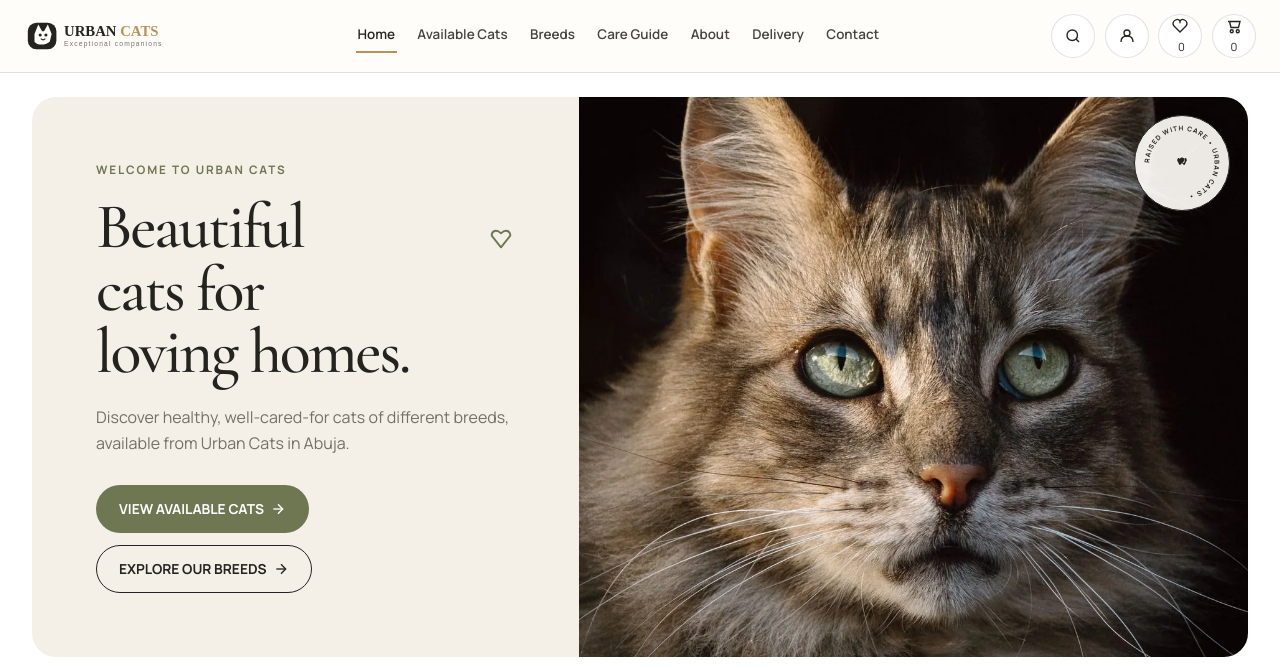
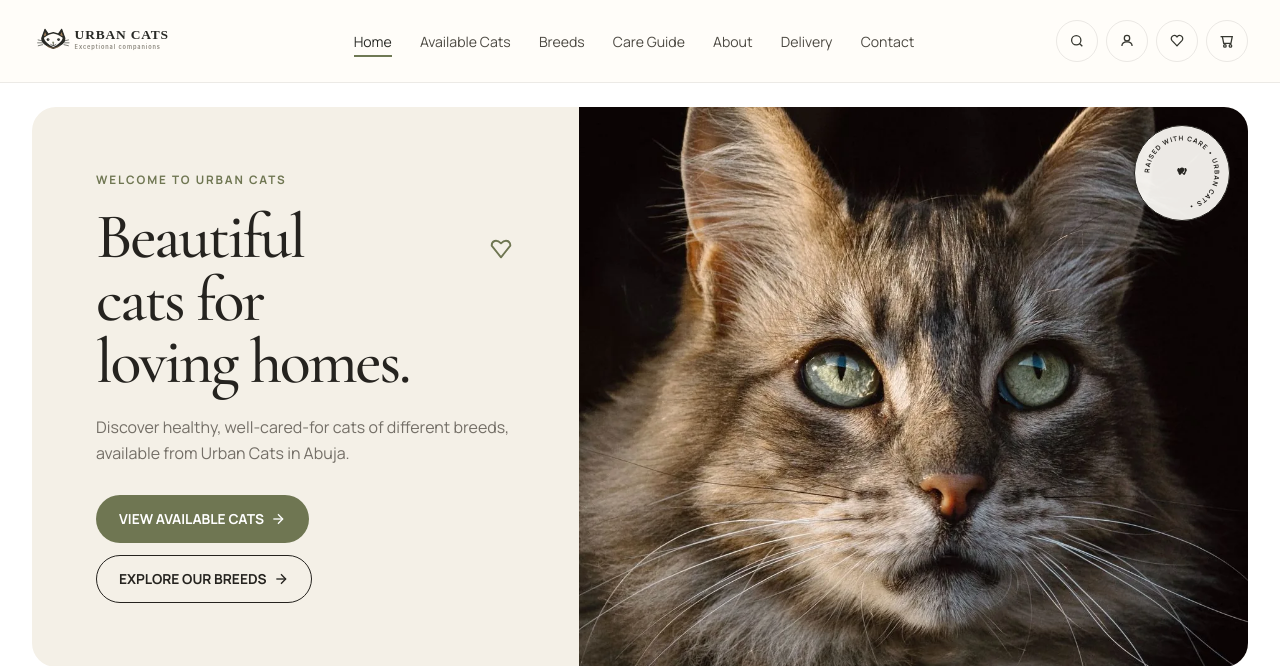
Before and after one commit to moh2346/urbancat, a PHP site: page /urbancat/index.php in a window 1280 px wide. Shown: the top 666 px of the page. Run offline with PHP 8.4, Linux system fonts and the light colour scheme; data comes from the database, SQL or seed files in the repository; data that the repository does not hold is empty; some libraries are stand-ins or nearby versions.

Commit message:
feat: premium header + original pictorial logo - warm-white sticky, centred nav, olive underline, mobile panel

```diff
--- a/assets/css/style.css
+++ b/assets/css/style.css
@@ -19,24 +19,311 @@ a{color:inherit; text-decoration:none}
 .sr-only{position:absolute; width:1px; height:1px; overflow:hidden; clip:rect(0 0 0 0)}
 /* announcement */
 .announcement{background:var(--color-charcoal); color:var(--color-surface); font-size:.78rem; text-align:center; padding:.4rem var(--pad)}
-/* header white */
-.site-header{position:sticky; top:0; z-index:40; background:var(--color-surface); border-bottom:1px solid var(--color-border); transition:box-shadow .2s}
-.site-header.is-scrolled{box-shadow:0 4px 16px rgba(37,35,31,.06)}
-.header__inner{display:flex; align-items:center; justify-content:space-between; gap:1rem; min-height:var(--header-h); max-width:var(--max); margin-inline:auto; padding-inline:var(--pad)}
-.brand{flex-shrink:0}
-.brand__logo{height:38px; width:auto}
-.nav{display:flex; gap:1.2rem; align-items:center; justify-content:center; flex:1; font-size:.84rem; font-weight:600}
-.nav__link{padding:.35rem .1rem; border-bottom:2px solid transparent; color:var(--color-charcoal); opacity:.85}
-.nav__link:hover,.nav__link.is-active{opacity:1; border-color:var(--color-gold)}
-.header__utils{display:flex; gap:.6rem; align-items:center}
-.icon-btn{width:44px; height:44px; border-radius:50%; border:1px solid var(--color-border); background:#fff; display:grid; place-items:center; cursor:pointer}
-.icon-btn svg{width:18px; height:18px; stroke:var(--color-charcoal)}
-.burger{display:none; width:44px; height:44px; border:1px solid var(--color-border); background:#fff; border-radius:10px; flex-direction:column; justify-content:center; align-items:center; gap:4px; cursor:pointer}
-.burger span{width:18px; height:2px; background:var(--color-charcoal); display:block}
-.mobile-nav{position:fixed; inset:var(--header-h) 0 0 0; background:var(--color-surface); padding:1rem var(--pad); transform:translateX(100%); transition:transform .25s; z-index:39; overflow:auto}
-.mobile-nav.is-open{transform:translateX(0)}
-.mobile-nav a{display:block; padding:.7rem 0; border-bottom:1px solid var(--color-border); font-weight:600}
-@media(max-width:1024px){.nav{display:none}.burger{display:flex} .header__utils .hide-mobile{display:none}}
+/* header - premium warm-white */
+.uc-header {
+    position: sticky;
+    top: 0;
+    z-index: 1000;
+    width: 100%;
+    background: rgba(255, 253, 249, 0.96);
+    border-bottom: 1px solid rgba(48, 45, 38, 0.09);
+    backdrop-filter: blur(14px);
+    -webkit-backdrop-filter: blur(14px);
+    transition:
+        background-color 180ms ease,
+        box-shadow 180ms ease;
+}
+
+.uc-header.is-scrolled {
+    background: rgba(255, 253, 249, 0.985);
+    box-shadow: 0 8px 30px rgba(45, 40, 32, 0.07);
+}
+
+.uc-header__container {
+    width: min(calc(100% - 64px), 1280px);
+    min-height: 82px;
+    margin-inline: auto;
+    display: grid;
+    grid-template-columns: minmax(180px, auto) 1fr auto;
+    align-items: center;
+    gap: 34px;
+}
+
+.uc-header__brand {
+    display: inline-flex;
+    align-items: center;
+    width: fit-content;
+}
+
+.uc-header__brand img {
+    display: block;
+    width: clamp(155px, 14vw, 190px);
+    height: auto;
+}
+
+.uc-header__nav {
+    display: flex;
+    align-items: center;
+    justify-content: center;
+    gap: clamp(20px, 2.2vw, 34px);
+}
+
+.uc-header__nav a {
+    position: relative;
+    padding: 30px 0 27px;
+    color: #4d4a43;
+    font-size: 0.88rem;
+    font-weight: 500;
+    line-height: 1;
+    text-decoration: none;
+    white-space: nowrap;
+    transition: color 180ms ease;
+}
+
+.uc-header__nav a::after {
+    content: "";
+    position: absolute;
+    right: 0;
+    bottom: 20px;
+    left: 0;
+    height: 1.5px;
+    background: #6f7955;
+    transform: scaleX(0);
+    transform-origin: center;
+    transition: transform 180ms ease;
+}
+
+.uc-header__nav a:hover,
+.uc-header__nav a[aria-current="page"] {
+    color: #292a26;
+}
+
+.uc-header__nav a:hover::after,
+.uc-header__nav a[aria-current="page"]::after {
+    transform: scaleX(1);
+}
+
+.uc-header__actions {
+    display: flex;
+    align-items: center;
+    gap: 8px;
+}
+
+.uc-header__action {
+    position: relative;
+    width: 42px;
+    height: 42px;
+    display: grid;
+    place-items: center;
+    border: 1px solid rgba(48, 45, 38, 0.1);
+    border-radius: 50%;
+    background: transparent;
+    color: #363730;
+    cursor: pointer;
+    transition:
+        background-color 180ms ease,
+        color 180ms ease,
+        transform 180ms ease;
+}
+
+.uc-header__action:hover {
+    background: #edf0e3;
+    color: #59663e;
+    transform: translateY(-1px);
+}
+
+.uc-header__action:focus-visible {
+    outline: 2px solid #69764c;
+    outline-offset: 3px;
+}
+
+.uc-header__badge {
+    position: absolute;
+    top: -3px;
+    right: -3px;
+    min-width: 18px;
+    height: 18px;
+    padding: 0 4px;
+    display: grid;
+    place-items: center;
+    border: 2px solid #fffdf9;
+    border-radius: 999px;
+    background: #6f7955;
+    color: #ffffff;
+    font-size: 0.64rem;
+    font-weight: 700;
+    line-height: 1;
+}
+
+.uc-header__menu-button {
+    display: none;
+}
+
+.uc-mobile-nav {
+    position: fixed;
+    inset: 82px 0 0 0;
+    background: #fffdf9;
+    border-top: 1px solid rgba(48,45,38,0.08);
+    padding: 16px 24px 24px;
+    display: flex;
+    flex-direction: column;
+    gap: 0;
+    transform: translateY(-8px);
+    opacity: 0;
+    visibility: hidden;
+    transition: opacity 180ms ease, transform 180ms ease, visibility 180ms ease;
+    z-index: 999;
+    overflow: auto;
+    box-shadow: 0 16px 40px rgba(45,40,32,0.08);
+}
+
+.uc-mobile-nav.is-open {
+    transform: translateY(0);
+    opacity: 1;
+    visibility: visible;
+}
+
+.uc-mobile-nav a {
+    display: flex;
+    align-items: center;
+    min-height: 48px;
+    padding: 12px 4px;
+    border-bottom: 1px solid rgba(48,45,38,0.08);
+    color: #4d4a43;
+    font-size: 0.95rem;
+    font-weight: 500;
+    text-decoration: none;
+    transition: color 180ms ease, background 180ms ease;
+}
+
+.uc-mobile-nav a:hover,
+.uc-mobile-nav a[aria-current="page"] {
+    color: #292a26;
+    background: rgba(245,240,231,0.5);
+}
+
+.uc-mobile-nav__cta {
+    margin-top: 16px;
+    justify-content: center;
+    min-height: 48px;
+    background: #6f7955;
+    color: #ffffff !important;
+    border-radius: 999px;
+    border-bottom: none !important;
+    font-weight: 700;
+}
+
+.uc-mobile-nav__cta:hover {
+    background: #5f6a45;
+    color: #ffffff !important;
+}
+
+@media (max-width: 900px) {
+    .uc-header__container {
+        width: calc(100% - 40px);
+        min-height: 74px;
+        display: flex;
+        justify-content: space-between;
+        align-items: center;
+        gap: 12px;
+    }
+    .uc-header__brand {
+        flex-shrink: 0;
+    }
+    .uc-header__actions {
+        flex-shrink: 0;
+        margin-left: auto;
+    }
+    .uc-header__menu-button {
+        flex-shrink: 0;
+    }
+
+    .uc-header__nav {
+        display: none;
+    }
+
+    .uc-header__brand img {
+        width: 160px;
+    }
+
+    /* Hide nonessential duplicate actions on mobile - keep fav/cart + menu */
+    .uc-header__actions .uc-header__action:nth-child(1),
+    .uc-header__actions .uc-header__action:nth-child(2) {
+        display: none;
+    }
+
+    .uc-header__menu-button {
+        width: 44px;
+        height: 44px;
+        display: grid;
+        place-items: center;
+        border: 1px solid rgba(48, 45, 38, 0.11);
+        border-radius: 50%;
+        background: transparent;
+        color: #292a26;
+        cursor: pointer;
+        transition: background 180ms ease, transform 180ms ease;
+    }
+
+    .uc-header__menu-button:hover {
+        background: #edf0e3;
+    }
+
+    .uc-mobile-nav {
+        inset: 74px 0 0 0;
+    }
+}
+
+@media (max-width: 480px) {
+    .uc-header__container {
+        width: calc(100% - 24px);
+        min-height: 68px;
+    }
+
+    .uc-header__brand img {
+        width: 138px;
+    }
+
+    .uc-header__action {
+        width: 40px;
+        height: 40px;
+    }
+
+    .uc-header__action svg {
+        width: 16px;
+        height: 16px;
+    }
+
+    .uc-mobile-nav {
+        inset: 68px 0 0 0;
+    }
+}
+
+@media (max-width: 380px) {
+    .uc-header__container {
+        gap: 6px;
+    }
+    .uc-header__brand img {
+        width: 122px;
+    }
+    .uc-header__actions {
+        gap: 6px;
+    }
+    .uc-header__action {
+        width: 36px;
+        height: 36px;
+    }
+    .uc-header__menu-button {
+        width: 36px;
+        height: 36px;
+    }
+}
+
+@media (prefers-reduced-motion: reduce) {
+    .uc-mobile-nav {
+        transition: none;
+    }
+}
 /* hero — corrected, compact, centered, balanced */
 .hero{
     width:min(100% - 64px, 1280px);
--- a/includes/partials/footer.php
+++ b/includes/partials/footer.php
@@ -2,7 +2,7 @@
     <div class="uc-footer__container">
         <div class="uc-footer__grid">
             <div class="uc-footer__brand">
-                <a href="<?= asset('index.php') ?>" aria-label="Urban Cats home"><img src="<?= asset('assets/images/brand/logo-horizontal.svg') ?>" alt="Urban Cats" width="170" height="40" loading="lazy"></a>
+                <a href="<?= asset('index.php') ?>" aria-label="Urban Cats home"><img src="<?= asset('assets/images/branding/urban-cats-logo.svg') ?>" alt="Urban Cats" width="190" height="52" loading="lazy"></a>
 
                 <p class="uc-footer__tagline">
                     Exceptional companions, thoughtfully cared for.
--- a/includes/partials/head.php
+++ b/includes/partials/head.php
@@ -15,7 +15,7 @@ $canonical=$pageCanonical??canonical_url();
 <meta name="twitter:card" content="summary_large_image">
 <link rel="preconnect" href="https://fonts.googleapis.com"><link rel="preconnect" href="https://fonts.gstatic.com" crossorigin>
 <link href="https://fonts.googleapis.com/css2?family=Cormorant+Garamond:wght@500;600;700&family=Manrope:wght@400;600;700&display=swap" rel="stylesheet">
-<link rel="stylesheet" href="<?= asset('assets/css/style.css?v=20250922footer') ?>">
-<link rel="icon" href="<?= asset('assets/images/brand/favicon.svg') ?>" type="image/svg+xml">
+<link rel="stylesheet" href="<?= asset('assets/css/style.css?v=20250923header9') ?>">
+<link rel="icon" href="<?= asset('assets/images/branding/favicon.svg') ?>" type="image/svg+xml">
 <meta name="theme-color" content="#25231f">
 <script>document.documentElement.classList.remove('no-js');document.documentElement.classList.add('js')</script>
--- a/includes/partials/header.php
+++ b/includes/partials/header.php
@@ -1,42 +1,77 @@
 <?php
 $current=basename($_SERVER['SCRIPT_NAME']);
-function nav_active($f){global $current;return $current===$f?' is-active':'';}
+function nav_active_attr($f){global $current;return $current===$f?' aria-current="page"':'';}
 $cartCnt=function_exists('cart_count')?cart_count($pdo):0;
 $favCnt=function_exists('fav_count')?fav_count($pdo):0;
 ?>
 <a class="skip-link" href="#main">Skip to content</a>
-<header class="site-header" id="siteHeader">
- <div class="header__inner">
-  <a href="<?= asset('index.php') ?>" class="brand" aria-label="Urban Cats home"><img src="<?= asset('assets/images/brand/logo-horizontal.svg') ?>" alt="Urban Cats" width="170" height="40" class="brand__logo"></a>
-  <nav class="nav" aria-label="Primary">
-   <a href="<?= asset('index.php') ?>" class="nav__link<?= nav_active('index.php') ?>">Home</a>
-   <a href="<?= asset('cats.php') ?>" class="nav__link<?= nav_active('cats.php') ?>">Available Cats</a>
-   <a href="<?= asset('breeds.php') ?>" class="nav__link<?= nav_active('breeds.php') ?>">Breeds</a>
-   <a href="<?= asset('care-guide.php') ?>" class="nav__link<?= nav_active('care-guide.php') ?>">Care Guide</a>
-   <a href="<?= asset('about.php') ?>" class="nav__link<?= nav_active('about.php') ?>">About</a>
-   <a href="<?= asset('delivery.php') ?>" class="nav__link<?= nav_active('delivery.php') ?>">Delivery</a>
-   <a href="<?= asset('contact.php') ?>" class="nav__link<?= nav_active('contact.php') ?>">Contact</a>
-  </nav>
-  <div class="header__utils">
-   <button class="icon-btn hide-mobile" aria-label="Search" onclick="location.href='<?= asset('cats.php') ?>'"><svg viewBox="0 0 24 24" fill="none" stroke-width="1.8"><circle cx="11" cy="11" r="7"/><path d="M16 16 L20 20"/></svg></button>
-   <a href="<?= asset(customer_logged_in()?'account.php':'login.php') ?>" class="icon-btn hide-mobile" aria-label="Account"><svg viewBox="0 0 24 24" fill="none" stroke-width="1.8"><circle cx="12" cy="8" r="4"/><path d="M4 20 C4 14 8 12 12 12 S20 14 20 20"/></svg></a>
-   <a href="<?= asset('favourites.php') ?>" class="icon-btn hide-mobile" aria-label="Favourites"><svg viewBox="0 0 24 24" fill="none" stroke-width="1.8"><path d="M12 20 L4 12 C2 10 2 6 6 4 C9 2 13 4 12 8 C11 4 15 2 18 4 C22 6 22 10 20 12 Z"/></svg><span style="font-size:.7rem; margin-left:2px"><?= (int)$favCnt ?></span></a>
-   <a href="<?= asset('cart.php') ?>" class="icon-btn" aria-label="Cart"><svg viewBox="0 0 24 24" fill="none" stroke-width="1.8"><path d="M6 6 H4"/><path d="M6 6 L8 14 H18 L20 6 H6"/><circle cx="9" cy="19" r="2"/><circle cx="17" cy="19" r="2"/></svg><span style="font-size:.7rem"><?=(int)$cartCnt?></span></a>
-   <button class="burger" id="burger" aria-expanded="false" aria-controls="mobileNav" aria-label="Open menu"><span></span><span></span><span></span></button>
-  </div>
- </div>
- <nav class="mobile-nav" id="mobileNav" hidden>
-  <button style="align-self:flex-end; border:none; background:none; font-size:1.4rem" id="closeNav" aria-label="Close menu">✕</button>
-  <a href="<?= asset('index.php') ?>">Home</a>
-  <a href="<?= asset('cats.php') ?>">Available Cats</a>
-  <a href="<?= asset('breeds.php') ?>">Breeds</a>
-  <a href="<?= asset('care-guide.php') ?>">Care Guide</a>
-  <a href="<?= asset('about.php') ?>">About</a>
-  <a href="<?= asset('how-it-works.php') ?>">How It Works</a>
-  <a href="<?= asset('delivery.php') ?>">Delivery</a>
-  <a href="<?= asset('faq.php') ?>">FAQ</a>
-  <a href="<?= asset('contact.php') ?>">Contact</a>
-  <a href="<?= asset('account.php') ?>">My Account</a>
-  <a href="<?= asset('cart.php') ?>" class="btn btn--primary" style="margin-top:.6rem">View Cart (<?= (int)$cartCnt ?>)</a>
- </nav>
+<header class="uc-header" id="siteHeader">
+    <div class="uc-header__container">
+        <a class="uc-header__brand" href="<?= asset('index.php') ?>" aria-label="Urban Cats home">
+            <img
+                src="<?= asset('assets/images/branding/urban-cats-logo.svg') ?>"
+                alt="Urban Cats"
+                width="190"
+                height="52"
+                loading="eager"
+            >
+        </a>
+
+        <nav class="uc-header__nav" aria-label="Main navigation">
+            <a href="<?= asset('index.php') ?>"<?= nav_active_attr('index.php') ?>>Home</a>
+            <a href="<?= asset('cats.php') ?>"<?= nav_active_attr('cats.php') ?>>Available Cats</a>
+            <a href="<?= asset('breeds.php') ?>"<?= nav_active_attr('breeds.php') ?>>Breeds</a>
+            <a href="<?= asset('care-guide.php') ?>"<?= nav_active_attr('care-guide.php') ?>>Care Guide</a>
+            <a href="<?= asset('about.php') ?>"<?= nav_active_attr('about.php') ?>>About</a>
+            <a href="<?= asset('delivery.php') ?>"<?= nav_active_attr('delivery.php') ?>>Delivery</a>
+            <a href="<?= asset('contact.php') ?>"<?= nav_active_attr('contact.php') ?>>Contact</a>
+        </nav>
+
+        <div class="uc-header__actions">
+            <button class="uc-header__action" type="button" aria-label="Search" onclick="location.href='<?= asset('cats.php') ?>'">
+                <svg viewBox="0 0 24 24" width="18" height="18" fill="none" stroke="currentColor" stroke-width="1.7" aria-hidden="true"><circle cx="11" cy="11" r="6.2"/><path d="M15.3 15.3 L19.1 19.1"/></svg>
+            </button>
+            <a href="<?= asset(customer_logged_in()?'account.php':'login.php') ?>" class="uc-header__action" aria-label="Account">
+                <svg viewBox="0 0 24 24" width="18" height="18" fill="none" stroke="currentColor" stroke-width="1.7" aria-hidden="true"><circle cx="12" cy="8.2" r="3.6"/><path d="M5.2 18.8 C5.2 15.2 8.0 13.2 12 13.2 S18.8 15.2 18.8 18.8"/></svg>
+            </a>
+            <a href="<?= asset('favourites.php') ?>" class="uc-header__action" aria-label="Favourites">
+                <svg viewBox="0 0 24 24" width="18" height="18" fill="none" stroke="currentColor" stroke-width="1.7" aria-hidden="true"><path d="M12 18.5 L5.1 11.1 C3.7 9.4 4.2 6.3 6.8 5.0 C9.0 3.9 11.6 5.0 12 7.2 C12.4 5.0 15.0 3.9 17.2 5.0 C19.8 6.3 20.3 9.4 18.9 11.1 L12 18.5 Z"/></svg>
+                <?php if($favCnt>0): ?><span class="uc-header__badge"><?= (int)$favCnt ?></span><?php endif; ?>
+            </a>
+            <a href="<?= asset('cart.php') ?>" class="uc-header__action" aria-label="Cart">
+                <svg viewBox="0 0 24 24" width="18" height="18" fill="none" stroke="currentColor" stroke-width="1.7" aria-hidden="true"><path d="M5.8 6.2 H3.4"/><path d="M5.8 6.2 L7.6 15.1 H17.2 L19.0 6.2 H5.8 Z"/><circle cx="9.2" cy="18.6" r="1.7"/><circle cx="16.6" cy="18.6" r="1.7"/></svg>
+                <?php if($cartCnt>0): ?><span class="uc-header__badge"><?= (int)$cartCnt ?></span><?php endif; ?>
+            </a>
+        </div>
+
+        <button
+            class="uc-header__menu-button"
+            id="ucMenuButton"
+            type="button"
+            aria-label="Open navigation menu"
+            aria-expanded="false"
+            aria-controls="mobile-navigation"
+        >
+            <svg viewBox="0 0 24 24" width="20" height="20" fill="none" stroke="currentColor" stroke-width="1.8" aria-hidden="true"><path d="M5 7 H19"/><path d="M5 12 H19"/><path d="M5 17 H19"/></svg>
+        </button>
+    </div>
+
+    <nav
+        class="uc-mobile-nav"
+        id="mobile-navigation"
+        aria-label="Mobile navigation"
+        hidden
+    >
+        <a href="<?= asset('index.php') ?>"<?= nav_active_attr('index.php') ?>>Home</a>
+        <a href="<?= asset('cats.php') ?>"<?= nav_active_attr('cats.php') ?>>Available Cats</a>
+        <a href="<?= asset('breeds.php') ?>"<?= nav_active_attr('breeds.php') ?>>Breeds</a>
+        <a href="<?= asset('care-guide.php') ?>"<?= nav_active_attr('care-guide.php') ?>>Care Guide</a>
+        <a href="<?= asset('about.php') ?>"<?= nav_active_attr('about.php') ?>>About</a>
+        <a href="<?= asset('delivery.php') ?>"<?= nav_active_attr('delivery.php') ?>>Delivery</a>
+        <a href="<?= asset('contact.php') ?>"<?= nav_active_attr('contact.php') ?>>Contact</a>
+        <a href="<?= asset('faq.php') ?>"<?= nav_active_attr('faq.php') ?>>FAQ</a>
+        <a href="<?= asset('enquiry.php') ?>"<?= nav_active_attr('enquiry.php') ?>>Enquiry or Reservation</a>
+        <a href="<?= asset(customer_logged_in()?'account.php':'login.php') ?>"><?= customer_logged_in()?'My Account':'Log in' ?></a>
+        <a href="<?= asset('cart.php') ?>" class="uc-mobile-nav__cta">View Cart<?php if($cartCnt>0): ?> (<?= (int)$cartCnt ?>)<?php endif; ?></a>
+    </nav>
 </header>
```
Also changed, not shown: assets/js/app.js (+23 -7 lines), assets/images/branding/favicon.svg (added), assets/images/branding/urban-cats-icon.svg (added), assets/images/branding/urban-cats-logo-light.svg (added), assets/images/branding/urban-cats-logo.svg (added), 1 other file.
